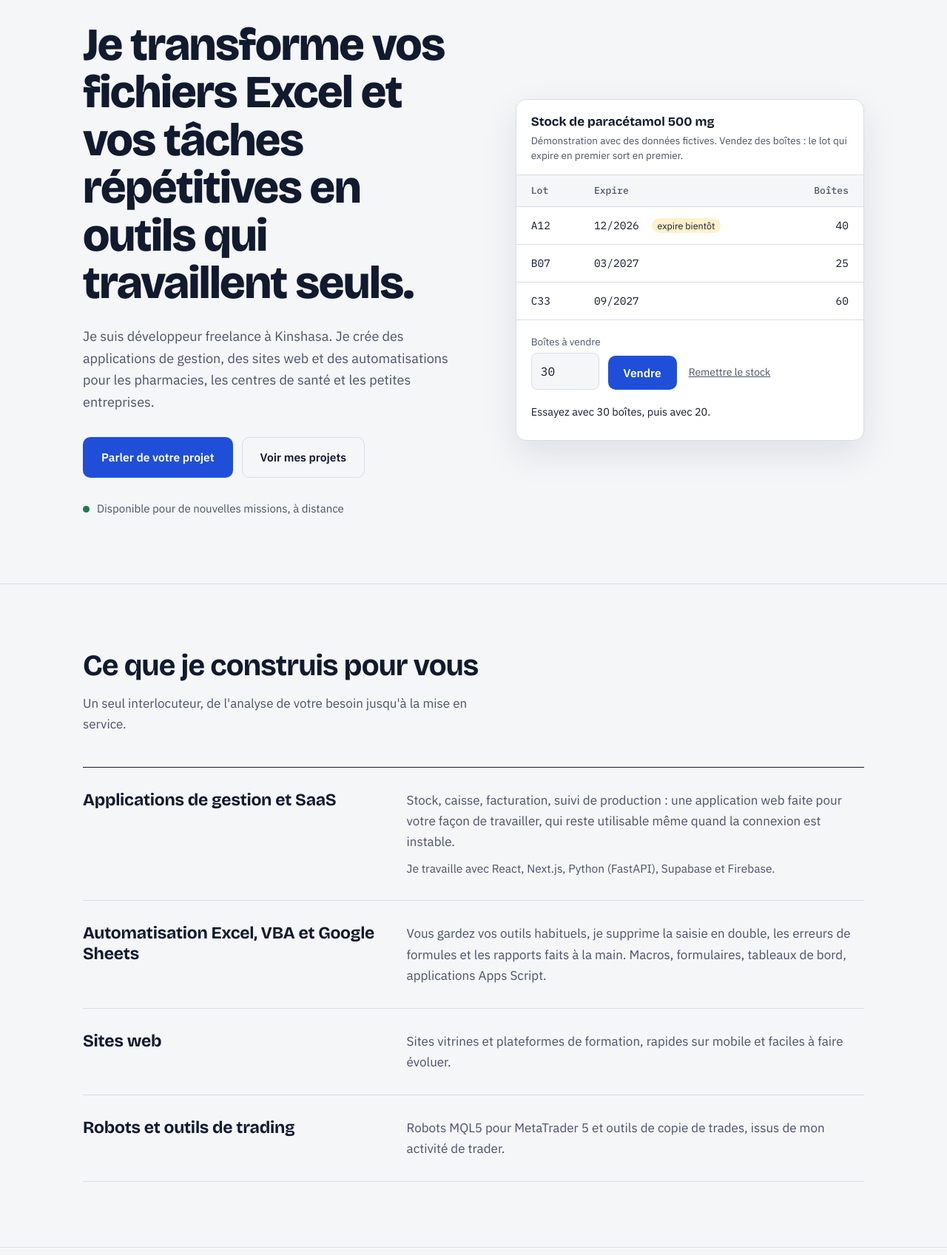
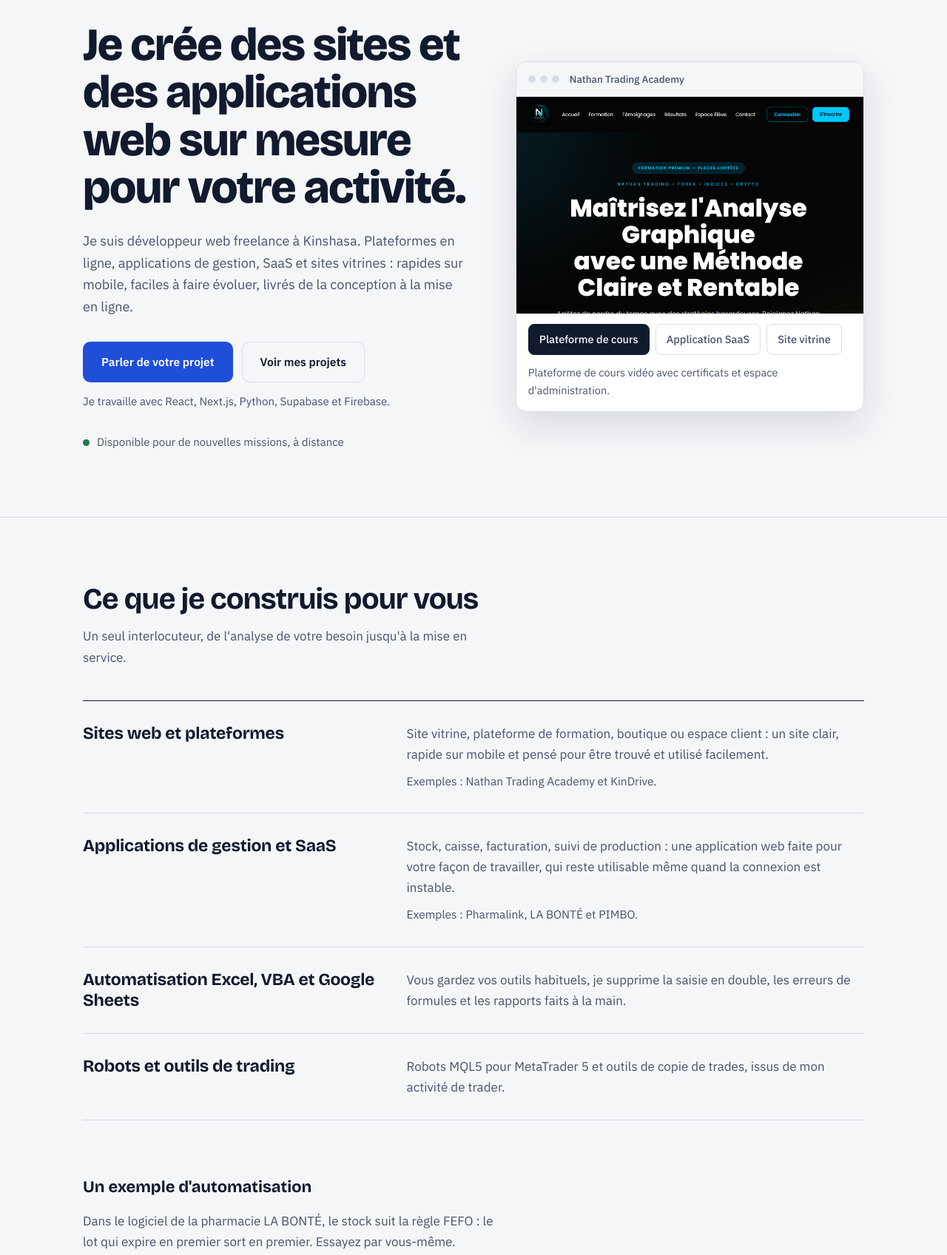
Before and after one commit to NathanBadu14/portfolio-nathan, a plain HTML site: page index.html in a window 1280 px wide. Shown: the part 120-1817 px from the top of the page at 74% size. Drawn offline with nearby package versions, Linux system fonts and the light colour scheme.

Commit message:
Hero centré sur le développement web : aperçu de projets, démo FEFO déplacée dans Services
Co-Authored-By: Claude Sonnet 5.5 <noreply@anthropic.com>
Claude-Session: https://claude.ai/code/session_01BgJ4P5sYwq5Zt3KHPqDKdc

```diff
--- a/index.html
+++ b/index.html
@@ -3,15 +3,15 @@
 <head>
 <meta charset="UTF-8">
 <meta name="viewport" content="width=device-width, initial-scale=1.0">
-<title>Nathan Badumisa — Développeur web et automatisation Excel à Kinshasa</title>
-<meta name="description" content="Développeur freelance à Kinshasa. Applications de gestion, sites web, SaaS et automatisation Excel, VBA et Google Sheets pour pharmacies, cliniques et PME. Disponible à distance.">
+<title>Nathan Badumisa — Développeur web freelance à Kinshasa</title>
+<meta name="description" content="Développeur web freelance à Kinshasa. Sites web, plateformes, applications de gestion et SaaS sur mesure avec React, Next.js et Python. Disponible à distance.">
 <link rel="canonical" href="https://nathan-dev-portfolio.vercel.app/">
 <meta name="theme-color" content="#F5F6F8" media="(prefers-color-scheme: light)">
 <meta name="theme-color" content="#0E1424" media="(prefers-color-scheme: dark)">
 <meta property="og:type" content="website">
 <meta property="og:locale" content="fr_FR">
-<meta property="og:title" content="Nathan Badumisa — Développeur web et automatisation Excel">
-<meta property="og:description" content="Applications de gestion, sites web, SaaS et automatisation Excel, VBA et Google Sheets. Freelance à Kinshasa, disponible à distance.">
+<meta property="og:title" content="Nathan Badumisa — Développeur web freelance">
+<meta property="og:description" content="Sites web, plateformes, applications de gestion et SaaS sur mesure. Freelance à Kinshasa, disponible à distance.">
 <meta property="og:url" content="https://nathan-dev-portfolio.vercel.app/">
 <meta property="og:image" content="https://nathan-dev-portfolio.vercel.app/images/og.png">
 <meta name="twitter:card" content="summary_large_image">
@@ -24,7 +24,7 @@
   "@context": "https://schema.org",
   "@type": "Person",
   "name": "Nathan Badumisa",
-  "jobTitle": "Développeur web et automatisation Office",
+  "jobTitle": "Développeur web freelance",
   "url": "https://nathan-dev-portfolio.vercel.app/",
   "image": "https://nathan-dev-portfolio.vercel.app/images/photo.jpg",
   "address": { "@type": "PostalAddress", "addressLocality": "Kinshasa", "addressCountry": "CD" },
@@ -140,6 +140,35 @@
   .btn-main:hover { filter: brightness(1.1); }
   .btn-line { background: transparent; color: var(--ink); border-color: var(--line); }
   .btn-line:hover { border-color: var(--ink); }
+
+
+  /* ---------- Hero : navigateur ---------- */
+  .hero-tech { margin-top: 14px; font-size: 15px; color: var(--ink-2); }
+  .browser {
+    background: var(--sheet); border: 1px solid var(--line); border-radius: 14px;
+    box-shadow: 0 18px 48px rgba(17,26,46,0.12); overflow: hidden;
+  }
+  .browser-bar { display: flex; align-items: center; gap: 14px; padding: 12px 16px; border-bottom: 1px solid var(--line); background: var(--paper); }
+  .lights { display: flex; gap: 6px; }
+  .lights i { width: 10px; height: 10px; border-radius: 50%; background: var(--line); display: block; }
+  .browser-title { font-size: 13.5px; color: var(--ink-2); font-weight: 500; }
+  .browser-view { aspect-ratio: 16 / 10; background: var(--paper); overflow: hidden; }
+  .browser-view img { width: 100%; height: 100%; object-fit: cover; object-position: top; transition: opacity .25s ease; }
+  .browser-view img.swap { opacity: 0; }
+  .browser-tabs { display: flex; gap: 8px; flex-wrap: wrap; padding: 14px 16px 4px; }
+  .tab {
+    font: inherit; font-size: 14.5px; font-weight: 500; cursor: pointer;
+    padding: 8px 14px; border-radius: 8px; border: 1px solid var(--line);
+    background: transparent; color: var(--ink-2);
+  }
+  .tab:hover { border-color: var(--ink); color: var(--ink); }
+  .tab[aria-pressed="true"] { background: var(--ink); color: var(--paper); border-color: var(--ink); }
+  .browser-note { padding: 8px 16px 16px; font-size: 14.5px; color: var(--ink-2); min-height: 3.4em; }
+
+  /* ---------- Démo FEFO dans Services ---------- */
+  .demo-block { margin-top: 24px; }
+  .demo-title { margin-top: 56px; }
+  .demo-block .sheet { margin-top: 28px; max-width: 560px; }
 
   /* ---------- Demo: stock FEFO ---------- */
   .sheet {
@@ -265,7 +294,7 @@
   @media (prefers-reduced-motion: reduce) {
     html { scroll-behavior: auto; }
     .lot-row, .lot-row.hit td { animation: none; }
-    .shot-frame img { transition: none; }
+    .shot-frame img, .browser-view img { transition: none; }
     .shot:hover img { transform: none; }
   }
 </style>
@@ -302,15 +331,70 @@
   <section class="hero" id="top">
     <div class="wrap hero-grid">
       <div>
-        <h1>Je transforme vos fichiers Excel et vos tâches répétitives en outils qui travaillent seuls.</h1>
-        <p class="hero-sub">Je suis développeur freelance à Kinshasa. Je crée des applications de gestion, des sites web et des automatisations pour les pharmacies, les centres de santé et les petites entreprises.</p>
+        <h1>Je crée des sites et des applications web sur mesure pour votre activité.</h1>
+        <p class="hero-sub">Je suis développeur web freelance à Kinshasa. Plateformes en ligne, applications de gestion, SaaS et sites vitrines : rapides sur mobile, faciles à faire évoluer, livrés de la conception à la mise en ligne.</p>
         <div class="hero-actions">
           <a class="btn btn-main" href="#contact">Parler de votre projet</a>
           <a class="btn btn-line" href="#projets">Voir mes projets</a>
         </div>
+        <p class="hero-tech">Je travaille avec React, Next.js, Python, Supabase et Firebase.</p>
         <p class="hero-status"><span class="dot" aria-hidden="true"></span>Disponible pour de nouvelles missions, à distance</p>
       </div>
 
+      <div class="browser" id="browser">
+        <div class="browser-bar">
+          <span class="lights" aria-hidden="true"><i></i><i></i><i></i></span>
+          <span class="browser-title" id="browser-title">Nathan Trading Academy</span>
+        </div>
+        <div class="browser-view">
+          <img id="browser-img" src="images/project-nta.png" alt="Aperçu de la plateforme Nathan Trading Academy" width="1920" height="1080">
+        </div>
+        <div class="browser-tabs" role="group" aria-label="Choisir un projet à afficher">
+          <button type="button" class="tab" aria-pressed="true" data-img="images/project-nta.png" data-title="Nathan Trading Academy" data-note="Plateforme de cours vidéo avec certificats et espace d'administration.">Plateforme de cours</button>
+          <button type="button" class="tab" aria-pressed="false" data-img="images/project-signal.png" data-title="SIGNAL" data-note="Application web pour copier des trades entre comptes MetaTrader 5.">Application SaaS</button>
+          <button type="button" class="tab" aria-pressed="false" data-img="images/project-kindrive.png" data-title="KinDrive" data-note="Site web et identité d'une auto-école de Kinshasa.">Site vitrine</button>
+        </div>
+        <p class="browser-note" id="browser-note" aria-live="polite">Plateforme de cours vidéo avec certificats et espace d'administration.</p>
+      </div>
+    </div>
+  </section>
+
+  <section class="block" id="services">
+    <div class="wrap">
+      <h2 class="block-title">Ce que je construis pour vous</h2>
+      <p class="block-lead">Un seul interlocuteur, de l'analyse de votre besoin jusqu'à la mise en service.</p>
+      <div class="rows">
+        <div class="row">
+          <h3>Sites web et plateformes</h3>
+          <div>
+            <p>Site vitrine, plateforme de formation, boutique ou espace client : un site clair, rapide sur mobile et pensé pour être trouvé et utilisé facilement.</p>
+            <p>Exemples : Nathan Trading Academy et KinDrive.</p>
+          </div>
+        </div>
+        <div class="row">
+          <h3>Applications de gestion et SaaS</h3>
+          <div>
+            <p>Stock, caisse, facturation, suivi de production : une application web faite pour votre façon de travailler, qui reste utilisable même quand la connexion est instable.</p>
+            <p>Exemples : Pharmalink, LA BONTÉ et PIMBO.</p>
+          </div>
+        </div>
+        <div class="row">
+          <h3>Automatisation Excel, VBA et Google Sheets</h3>
+          <div>
+            <p>Vous gardez vos outils habituels, je supprime la saisie en double, les erreurs de formules et les rapports faits à la main.</p>
+          </div>
+        </div>
+        <div class="row">
+          <h3>Robots et outils de trading</h3>
+          <div>
+            <p>Robots MQL5 pour MetaTrader 5 et outils de copie de trades, issus de mon activité de trader.</p>
+          </div>
+        </div>
+      </div>
+
+      <div class="demo-block">
+        <h3 class="sub-title demo-title">Un exemple d'automatisation</h3>
+        <p class="block-lead">Dans le logiciel de la pharmacie LA BONTÉ, le stock suit la règle FEFO : le lot qui expire en premier sort en premier. Essayez par vous-même.</p>
       <div class="sheet" id="demo">
         <div class="sheet-head">
           <div class="sheet-title">Stock de paracétamol 500 mg</div>
@@ -336,39 +420,6 @@
         </form>
         <p class="sell-out" id="sell-out" role="status" aria-live="polite">Essayez avec 30 boîtes, puis avec 20.</p>
       </div>
-    </div>
-  </section>
-
-  <section class="block" id="services">
-    <div class="wrap">
-      <h2 class="block-title">Ce que je construis pour vous</h2>
-      <p class="block-lead">Un seul interlocuteur, de l'analyse de votre besoin jusqu'à la mise en service.</p>
-      <div class="rows">
-        <div class="row">
-          <h3>Applications de gestion et SaaS</h3>
-          <div>
-            <p>Stock, caisse, facturation, suivi de production : une application web faite pour votre façon de travailler, qui reste utilisable même quand la connexion est instable.</p>
-            <p>Je travaille avec React, Next.js, Python (FastAPI), Supabase et Firebase.</p>
-          </div>
-        </div>
-        <div class="row">
-          <h3>Automatisation Excel, VBA et Google Sheets</h3>
-          <div>
-            <p>Vous gardez vos outils habituels, je supprime la saisie en double, les erreurs de formules et les rapports faits à la main. Macros, formulaires, tableaux de bord, applications Apps Script.</p>
-          </div>
-        </div>
-        <div class="row">
-          <h3>Sites web</h3>
-          <div>
-            <p>Sites vitrines et plateformes de formation, rapides sur mobile et faciles à faire évoluer.</p>
-          </div>
-        </div>
-        <div class="row">
-          <h3>Robots et outils de trading</h3>
-          <div>
-            <p>Robots MQL5 pour MetaTrader 5 et outils de copie de trades, issus de mon activité de trader.</p>
-          </div>
-        </div>
       </div>
     </div>
   </section>
@@ -515,6 +566,25 @@
 
 <script>
 (function () {
+  /* ---- Navigateur du hero ---- */
+  var tabs = document.querySelectorAll('.tab');
+  var bImg = document.getElementById('browser-img');
+  var bTitle = document.getElementById('browser-title');
+  var bNote = document.getElementById('browser-note');
+  Array.prototype.forEach.call(tabs, function (t) {
+    t.addEventListener('click', function () {
+      Array.prototype.forEach.call(tabs, function (o) { o.setAttribute('aria-pressed', o === t ? 'true' : 'false'); });
+      bImg.classList.add('swap');
+      setTimeout(function () {
+        bImg.src = t.getAttribute('data-img');
+        bImg.alt = 'Aperçu du projet ' + t.getAttribute('data-title');
+        bTitle.textContent = t.getAttribute('data-title');
+        bNote.textContent = t.getAttribute('data-note');
+        bImg.classList.remove('swap');
+      }, 180);
+    });
+  });
+
   /* ---- Démonstration FEFO ---- */
   var rows = Array.prototype.slice.call(document.querySelectorAll('#lots .lot-row'));
   var out = document.getElementById('sell-out');
```
Also changed, not shown: images/og.png.
